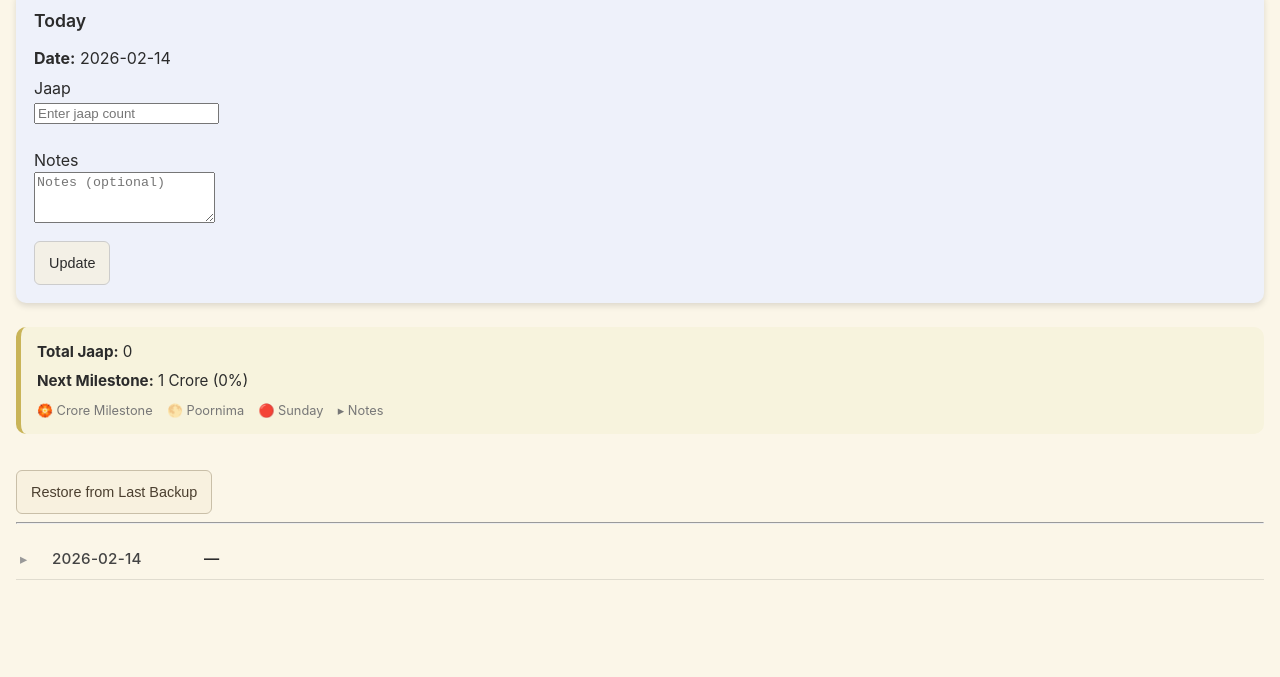
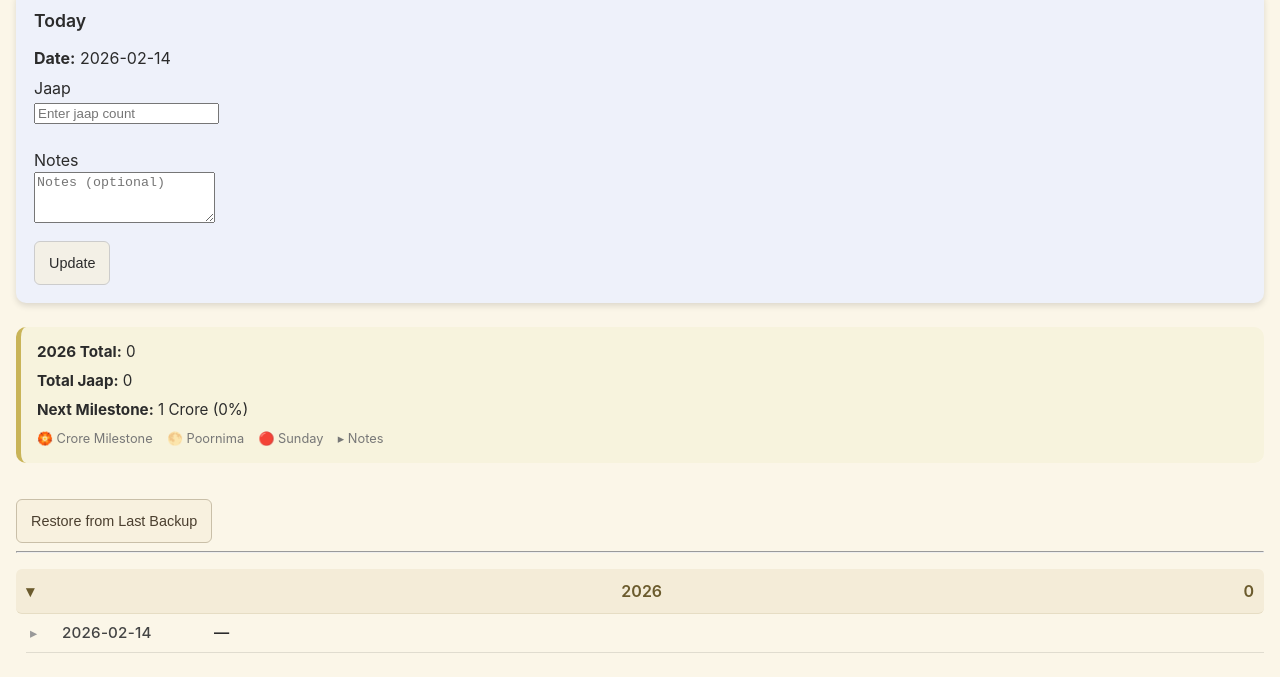
Before and after one commit to arijeetkundu/jaap-ledger, a plain HTML site: page index.html in a window 1280 px wide. Shown: the part 87-764 px from the top of the page. Drawn offline with Linux system fonts and the light colour scheme.

Commit message:
V1.1: Year collapse + Reflection Card Changes

```diff
--- a/app.js
+++ b/app.js
@@ -48,6 +48,46 @@ function getCroreMilestone(dateISO) {
 
   return null;
 }
+
+function getCroreMilestoneHistory() {
+  const milestones = [];
+
+  // Sort entries chronologically
+  const sorted = [...ledgerData].sort((a, b) =>
+    a.date.localeCompare(b.date)
+  );
+
+  let lastCrore = 0;
+  let lastMilestoneDate = null;
+
+  sorted.forEach(entry => {
+    const total = getCumulativeJaapUpTo(entry.date);
+    const currentCrore = Math.floor(total / 10000000);
+
+    if (currentCrore > lastCrore) {
+      let daysTaken = null;
+
+      if (lastMilestoneDate) {
+        const prev = new Date(lastMilestoneDate);
+        const curr = new Date(entry.date);
+        const diffMs = curr - prev;
+        daysTaken = Math.round(diffMs / (1000 * 60 * 60 * 24));
+      }
+
+      milestones.push({
+        crore: currentCrore,
+        date: entry.date,
+        daysTaken
+      });
+
+      lastCrore = currentCrore;
+      lastMilestoneDate = entry.date;
+    }
+  });
+
+  return milestones;
+}
+
 
 function isStandalonePWA() {
   return (
@@ -174,6 +214,29 @@ async function loadLedgerFromDB() {
   return [];
 }
 
+function groupEntriesByYear(entries) {
+  const grouped = {};
+
+  entries.forEach(entry => {
+    const year = entry.date.slice(0, 4);
+    if (!grouped[year]) {
+      grouped[year] = [];
+    }
+    grouped[year].push(entry);
+  });
+
+  // Sort years descending
+  Object.keys(grouped).forEach(year => {
+    grouped[year].sort((a, b) => b.date.localeCompare(a.date));
+  });
+
+  return Object.keys(grouped)
+    .sort((a, b) => b - a)
+    .reduce((acc, year) => {
+      acc[year] = grouped[year];
+      return acc;
+    }, {});
+}
 
 
 const todayISO = getTodayISO();
@@ -366,13 +429,22 @@ function renderReflectionSummary() {
   const container = document.getElementById("reflection-summary");
 
   const yearlyTotals = getYearlyTotals();
+  const CURRENT_YEAR = getTodayISO().slice(0, 4);
+  const currentYearTotal = yearlyTotals[CURRENT_YEAR] || 0;
   const cumulative = getCumulativeTotal();
   const progress = getNextCroreProgress();
 
   const years = Object.keys(yearlyTotals).sort((a, b) => b - a);
+  const milestoneHistory = getCroreMilestoneHistory();
 
   container.innerHTML = `
     <div class="reflection-box">
+
+	<div class="reflection-line">
+  <strong>${CURRENT_YEAR} Total:</strong>
+  ${currentYearTotal.toLocaleString()}
+</div>
+
       <div class="reflection-line">
         <strong>Total Jaap:</strong>
         ${cumulative.toLocaleString()}
@@ -384,18 +456,23 @@ function renderReflectionSummary() {
         (${progress.percent}%)
       </div>
 
-      <div class="yearly-totals">
-        ${years.map(year => `
-          <div class="year-line">
-            ${year}: ${yearlyTotals[year].toLocaleString()}
+	  ${milestoneHistory.length > 0 ? `
+  <div class="reflection-milestones">
+    <div class="reflection-subtitle">Milestones</div>
+    ${milestoneHistory.map(m => `
+      <div class="milestone-line">
+        ${m.crore} Crore — ${m.date}
+        ${m.daysTaken !== null
+          ? `<span class="milestone-gap">(+${m.daysTaken} days)</span>`
+          : ""}
       </div>
     `).join("")}
   </div>
+` : ""}
 
 	  <div class="legend">
   🏵️ Crore Milestone &nbsp;&nbsp; 🌕 Poornima &nbsp;&nbsp; 🔴 Sunday &nbsp;&nbsp; ▸ Notes
 </div>
-
 
     </div>
   `;
@@ -404,18 +481,57 @@ function renderReflectionSummary() {
 
 function renderLedgerList() {
   const container = document.getElementById("ledger-list");
+  const todayISO = getTodayISO();
+  const CURRENT_YEAR = todayISO.slice(0, 4);
 
-  const todayISO = getTodayISO();
-
-  const filtered = ledgerData
-    .filter(entry => entry.date <= todayISO)
-    .sort((a, b) => b.date.localeCompare(a.date));
+  const filtered = ledgerData.filter(entry => entry.date <= todayISO);
+  const groupedByYear = groupEntriesByYear(filtered);
 
   container.innerHTML = "";
 
-  filtered.forEach(entry => {
+  Object.keys(groupedByYear)
+  .sort((a, b) => b - a)
+  .forEach(year => {
+    // Year header
+    const isCurrentYear = year === CURRENT_YEAR;
+
+// Year header
+const yearHeader = document.createElement("div");
+yearHeader.className = "ledger-year-header";
+
+const yearTotal = groupedByYear[year]
+  .reduce((sum, e) => sum + (e.jaap || 0), 0)
+  .toLocaleString();
+
+yearHeader.innerHTML = `
+  <span class="year-chevron">${isCurrentYear ? "▾" : "▸"}</span>
+  <span class="year-label">${year}</span>
+  <span class="year-total">${yearTotal}</span>
+`;
+
+container.appendChild(yearHeader);
+
+const yearContainer = document.createElement("div");
+yearContainer.className = "ledger-year-container";
+
+if (!isCurrentYear) {
+  yearContainer.style.display = "none";
+}
+
+container.appendChild(yearContainer);
+
+yearHeader.addEventListener("click", () => {
+  const isHidden = yearContainer.style.display === "none";
+  yearContainer.style.display = isHidden ? "block" : "none";
+
+  const chevron = yearHeader.querySelector(".year-chevron");
+  chevron.textContent = isHidden ? "▾" : "▸";
+});
+
+    groupedByYear[year].forEach(entry => {
       const row = document.createElement("div");
       row.className = "ledger-row";
+
       if (isSunday(entry.date)) {
         row.classList.add("sunday");
       }
@@ -432,23 +548,22 @@ function renderLedgerList() {
 
           <span class="ledger-jaap">${entry.jaap ?? "—"}</span>
         </div>
+
         <div class="ledger-notes">
-  ${getCroreMilestone(entry.date)
+          ${
+            getCroreMilestone(entry.date)
               ? `<div class="milestone">
                    ◈ ${getCroreMilestone(entry.date)} Crore Jaap Completed
                  </div>`
               : ""
           }
+
           ${
             isEditableEntry(entry.date)
               ? `
                 <label>
                   Jaap<br>
-          <input
-            type="number"
-            class="edit-jaap"
-            value="${entry.jaap ?? ""}"
-          >
+                  <input type="number" class="edit-jaap" value="${entry.jaap ?? ""}">
                 </label>
 
                 <br><br>
@@ -468,8 +583,8 @@ function renderLedgerList() {
               `
           }
         </div>
+      `;
 
-`;
       const saveBtn = row.querySelector(".save-entry");
       if (saveBtn) {
         saveBtn.addEventListener("click", async (e) => {
@@ -484,33 +599,32 @@ if (saveBtn) {
           await saveLedger(ledgerData);
           await saveAutomaticBackup(ledgerData);
           renderToday();
-
         });
       }
+
       const chevron = row.querySelector(".ledger-chevron");
-
       chevron.addEventListener("click", (e) => {
         e.stopPropagation();
 
         const expanded = row.classList.contains("expanded");
 
-  // Collapse all rows and reset chevrons
         document.querySelectorAll(".ledger-row").forEach(r => {
           r.classList.remove("expanded");
           const ch = r.querySelector(".ledger-chevron");
           if (ch) ch.textContent = "▸";
         });
 
-  // Expand this row if it was not already expanded
         if (!expanded) {
           row.classList.add("expanded");
           chevron.textContent = "▾";
         }
       });
 
-    container.appendChild(row);
+      yearContainer.appendChild(row);
+    });
   });
 }
+
 
 function renderTodayCard(entry) {
   const container = document.getElementById("today-card");
--- a/styles.css
+++ b/styles.css
@@ -262,3 +262,48 @@ body {
   -webkit-user-select: none;
   -webkit-tap-highlight-color: transparent;
 }
+.ledger-year-header {
+  margin-top: 16px;
+  padding: 6px 4px;
+  font-weight: 600;
+  color: #6b5b2d;
+  border-bottom: 1px solid #e6ddc4;
+}
+.ledger-year-header {
+  display: flex;
+  justify-content: space-between;
+  align-items: center;
+  padding: 10px;
+  margin-top: 12px;
+  background: #f4ecd8;
+  border-radius: 6px;
+  font-weight: 600;
+  cursor: pointer;
+}
+
+.ledger-year-container {
+  margin-left: 10px;
+}
+
+.year-chevron {
+  margin-right: 6px;
+}
+.reflection-milestones {
+  margin-top: 10px;
+  font-size: 0.9rem;
+}
+
+.reflection-subtitle {
+  font-weight: 600;
+  margin-bottom: 4px;
+}
+
+.milestone-line {
+  opacity: 0.85;
+  margin-left: 6px;
+}
+.milestone-gap {
+  margin-left: 6px;
+  color: #666;
+  font-size: 0.9em;
+}
```
Lines whose indentation alone changed are shown as unchanged.
